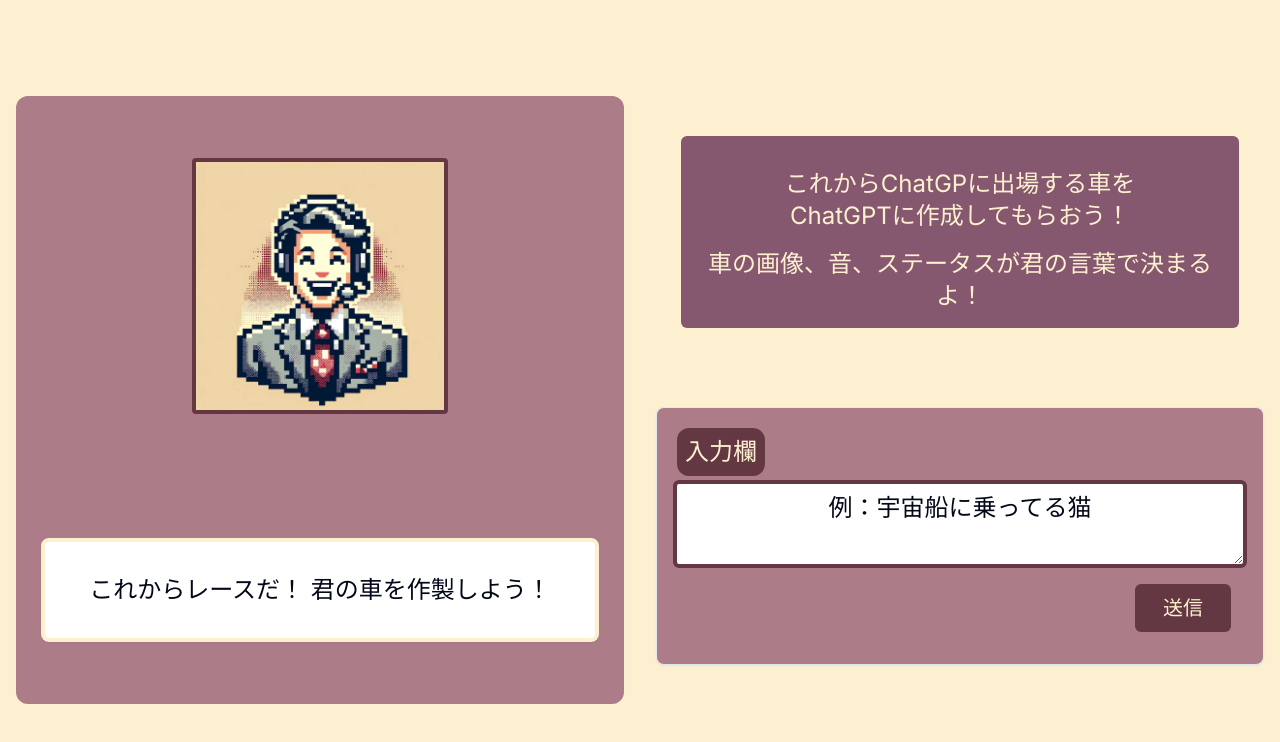
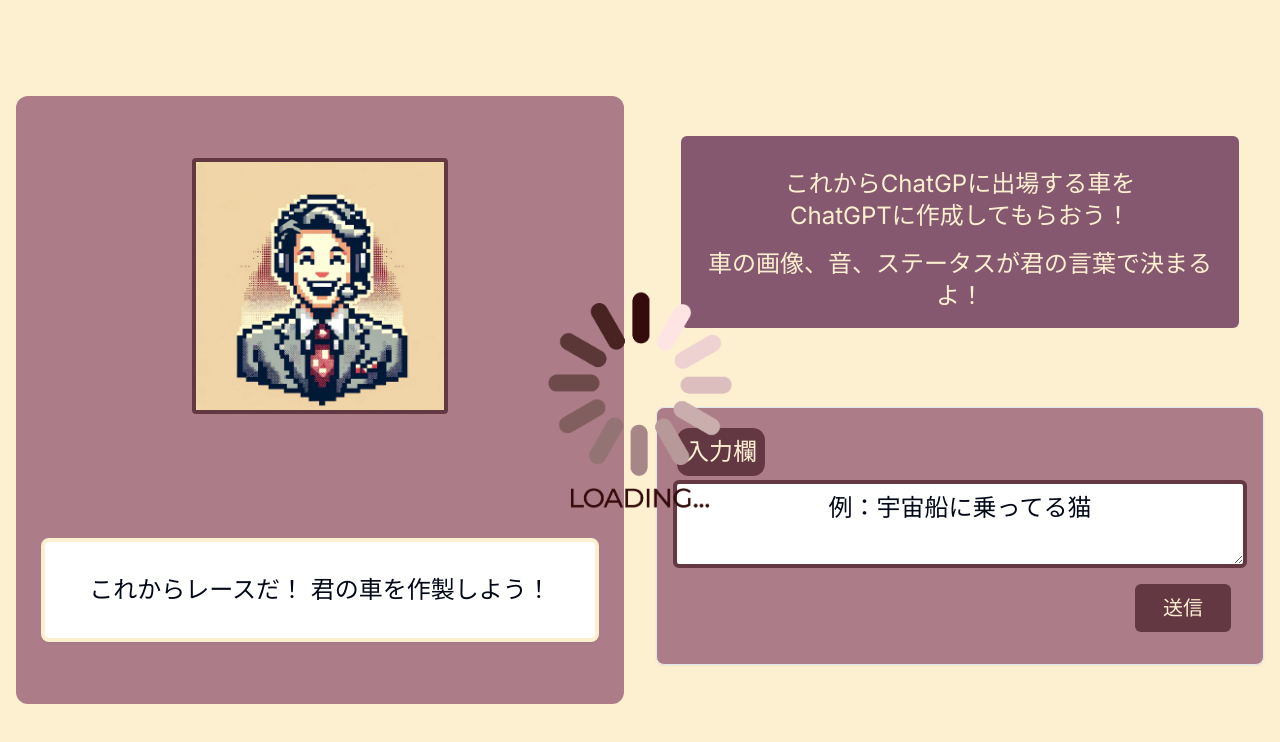
Before and after one commit to nose221834/ChatGP, a Next.js app in the folder view/: page /create in a window 1280 px wide. Both pictures are taken after a click on the button "送信". Shown: the top 742 px of the page. Built offline with nearby package versions, Linux system fonts and the light colour scheme; no server answers.

Commit message:
送信時にロード画像を表示する

```diff
--- a/view/src/app/create/page.tsx
+++ b/view/src/app/create/page.tsx
@@ -6,6 +6,7 @@ import Image from "next/image";
 import { useRouter } from "next/navigation";
 import { Card } from "@/components/ui/card";
 import { useForm, SubmitHandler } from "react-hook-form";
+import { useState } from "react";
 
 type Input = {
   text: string;
@@ -13,6 +14,7 @@ type Input = {
 
 export default function Home() {
   const router = useRouter();
+  const [submit, setSubmit] = useState<boolean>(false);
 
   const apiId = process.env.NEXT_PUBLIC_API_ACCESS_ID;
   const apiKey = process.env.NEXT_PUBLIC_API_ACCESS_KEY;
@@ -52,14 +54,14 @@ export default function Home() {
 
   const onSubmit: SubmitHandler<Input> = async (data: Input) => {
     try {
+      setSubmit(true);
       const response = await fetch(`${apiUrl}/1/car/data?text=${data.text}`, {
         headers: {
           [apiId]: apiKey,
         },
       });
-      console.log(response);
       const responseJson = await response.json();
-      const dataBase64 = await responseJson.url_car_img;
+      const dataBase64 = await responseJson.car_img;
       const blob = await toBlob(dataBase64);
       if (blob) {
         const url = URL.createObjectURL(blob);
@@ -72,6 +74,17 @@ export default function Home() {
   };
   return (
     <main>
+      {submit && (
+        <div className="flex flex-col absolute top-1/2 left-1/2 -translate-x-1/2 -translate-y-1/2">
+          <Image
+            src="/loading.png"
+            alt="loading"
+            width={256}
+            height={256}
+            priority
+          />
+        </div>
+      )}
       <div className="flex flex-wrap justify-around items-center h-screen bg-basecolor">
         <div className="h-4/5 w-1/2 p-4">
           <div className="flex flex-col justify-around items-center h-full w-full bg-primarycolor rounded-xl">
```
